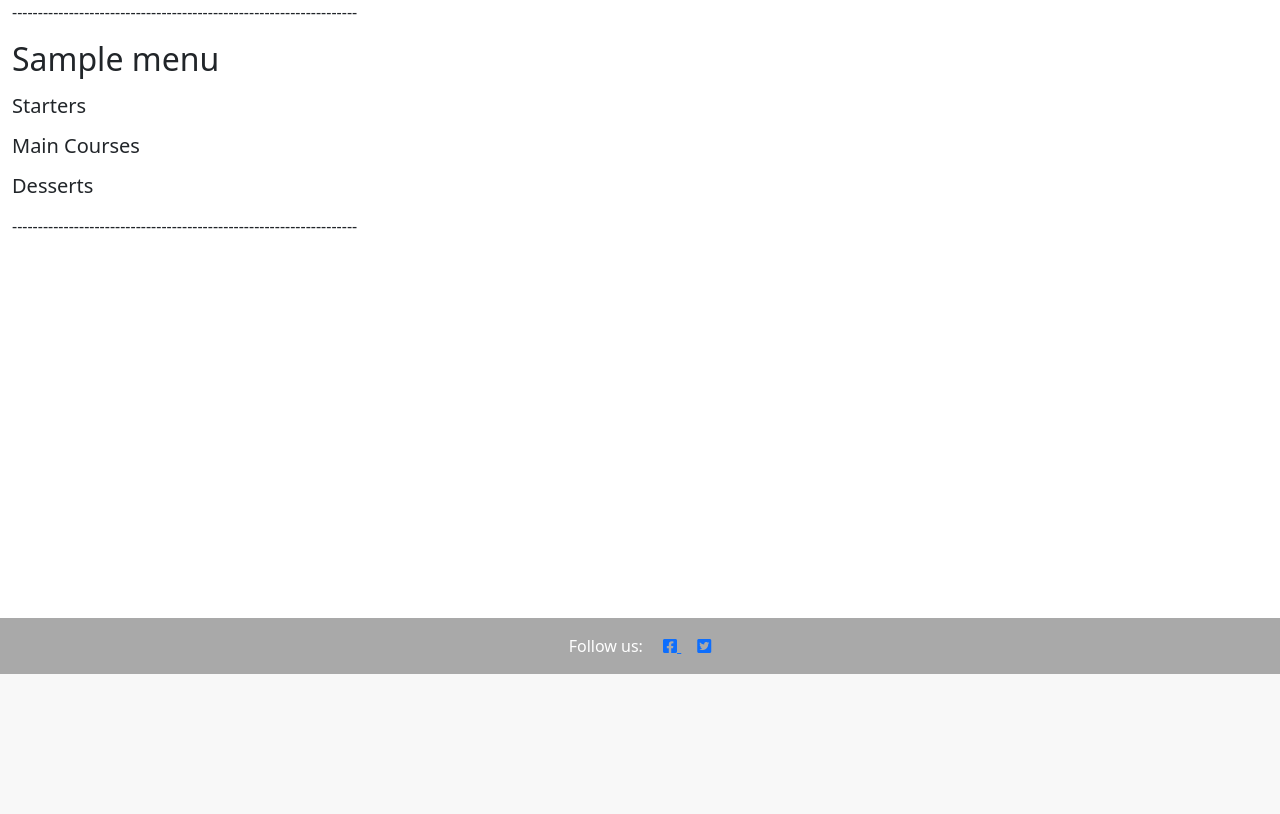
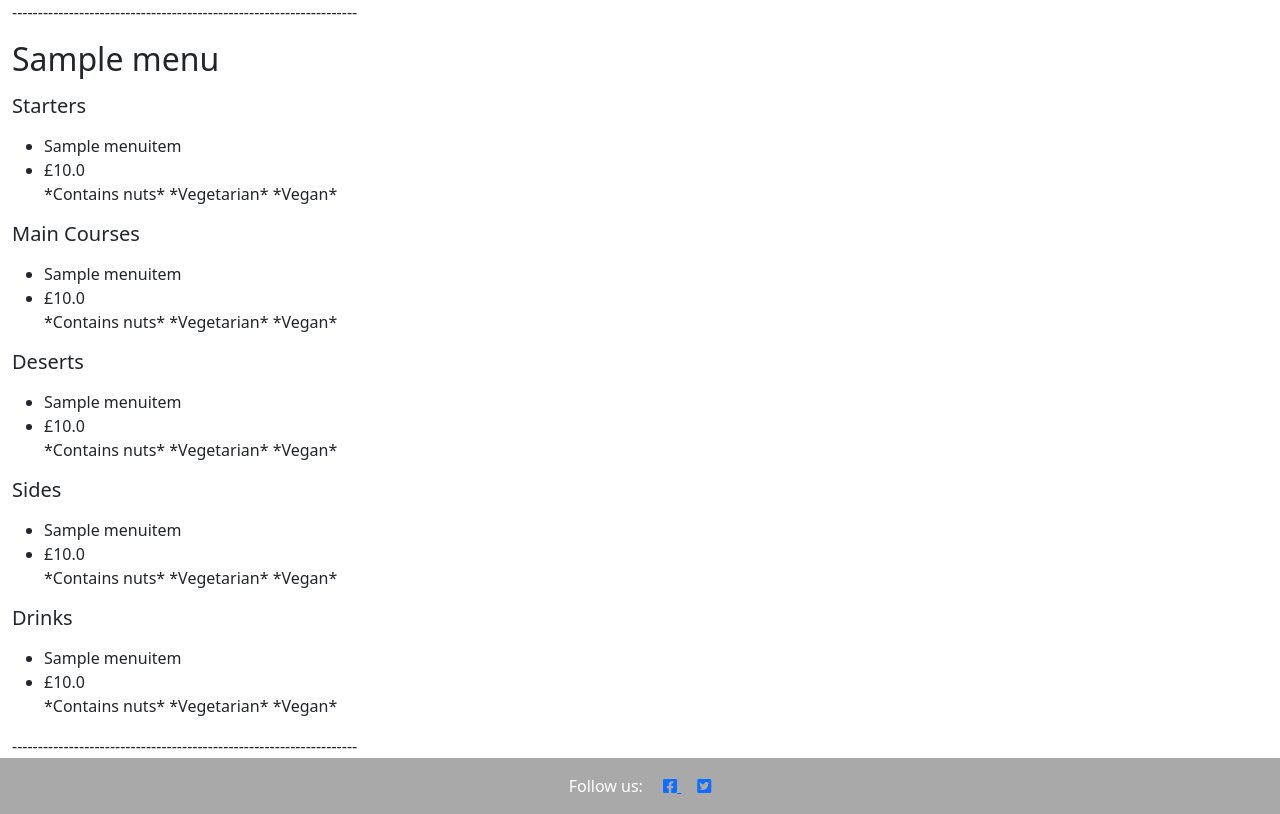
Before and after one commit to Gareth-McGirr/Portfolio-Project-4-SizzleAndSteak, a Django app: page /menu/menus/ in a window 1280 px wide. Shown: the part 126-940 px from the top of the page. Before the commit the page ends 800 px from the top, so only its background shows below. Run offline with Django 4.2, Linux system fonts and the light colour scheme; tables that the repository leaves empty hold one stand-in row (values such as "Sample post"); some libraries are stand-ins or nearby versions.

Commit message:
Feat: Update menus.html to display all item types

```diff
--- a/menu/forms.py
+++ b/menu/forms.py
@@ -37,10 +37,10 @@ class CreateMenuForm(forms.ModelForm):
         widget=forms.CheckboxSelectMultiple()
     )
     menu_items_drinks = CustomMMCF(
-        queryset=MenuItem.objects.filter(menu_item_type='drinks'),
+        queryset=MenuItem.objects.filter(menu_item_type='drink'),
         widget=forms.CheckboxSelectMultiple()
     )
     menu_items_sides = CustomMMCF(
-        queryset=MenuItem.objects.filter(menu_item_type='sides'),
+        queryset=MenuItem.objects.filter(menu_item_type='side'),
         widget=forms.CheckboxSelectMultiple()
     )
--- a/menu/templates/menu/menus.html
+++ b/menu/templates/menu/menus.html
@@ -11,8 +11,7 @@
             <h5>Starters</h5>
 
             <ul>
-                {% for item in menu.menu_items.all %}
-                {% if item.menu_item_type == 'starter' %}
+                {% for item in menu.menu_items_starters.all %}
                 <p>
                     <li>{{ item.menu_item_name }}</li>
                     <li>£{{ item.menu_item_price }}</li>
@@ -26,17 +25,13 @@
                     <span>*Vegan*</span>
                     {% endif %}
                 </p>
-                {% endif %}
                 {% endfor %}
             </ul>
         </p>
-
         <p>
             <h5>Main Courses</h5>
-
             <ul>
-                {% for item in menu.menu_items.all %}
-                {% if item.menu_item_type == 'main' %}
+                {% for item in menu.menu_items_mains.all %}
                 <p>
                     <li>{{ item.menu_item_name }}</li>
                     <li>£{{ item.menu_item_price }}</li>
@@ -50,18 +45,13 @@
                     <span>*Vegan*</span>
                     {% endif %}
                 </p>
-                {% endif %}
                 {% endfor %}
             </ul>
         </p>
-
-
         <p>
-            <h5>Desserts</h5>
-
+            <h5>Deserts</h5>
             <ul>
-                {% for item in menu.menu_items.all %}
-                {% if item.menu_item_type == 'desert' %}
+                {% for item in menu.menu_items_deserts.all %}
                 <p>
                     <li>{{ item.menu_item_name }}</li>
                     <li>£{{ item.menu_item_price }}</li>
@@ -75,13 +65,57 @@
                     <span>*Vegan*</span>
                     {% endif %}
                 </p>
-                {% endif %}
                 {% endfor %}
             </ul>
         </p>
-    </p>
-    -------------------------------------------------------------------
-    {% endfor %}
+        <div>
+            <div>
+                <p>
+                    <h5>Sides</h5>
+                    <ul>
+                        {% for item in menu.menu_items_sides.all %}
+                        <p>
+                            <li>{{ item.menu_item_name }}</li>
+                            <li>£{{ item.menu_item_price }}</li>
+                            {% if item.contains_nuts %}
+                            <span>*Contains nuts*</span>
+                            {% endif %}
+                            {% if item.vegetarian %}
+                            <span>*Vegetarian*</span>
+                            {% endif %}
+                            {% if item.vegan %}
+                            <span>*Vegan*</span>
+                            {% endif %}
+                        </p>
+                        {% endfor %}
+                    </ul>
+                </p>
+            </div>
+            <div>
+                <p>
+                    <h5>Drinks</h5>
+                    <ul>
+                        {% for item in menu.menu_items_drinks.all %}
+                        <p>
+                            <li>{{ item.menu_item_name }}</li>
+                            <li>£{{ item.menu_item_price }}</li>
+                            {% if item.contains_nuts %}
+                            <span>*Contains nuts*</span>
+                            {% endif %}
+                            {% if item.vegetarian %}
+                            <span>*Vegetarian*</span>
+                            {% endif %}
+                            {% if item.vegan %}
+                            <span>*Vegan*</span>
+                            {% endif %}
+                        </p>
+                        {% endfor %}
+                    </ul>
+                </p>
+            </div>
+        </div>
+        -------------------------------------------------------------------
+        {% endfor %}
 </div>
 
 {%endblock%}
```
